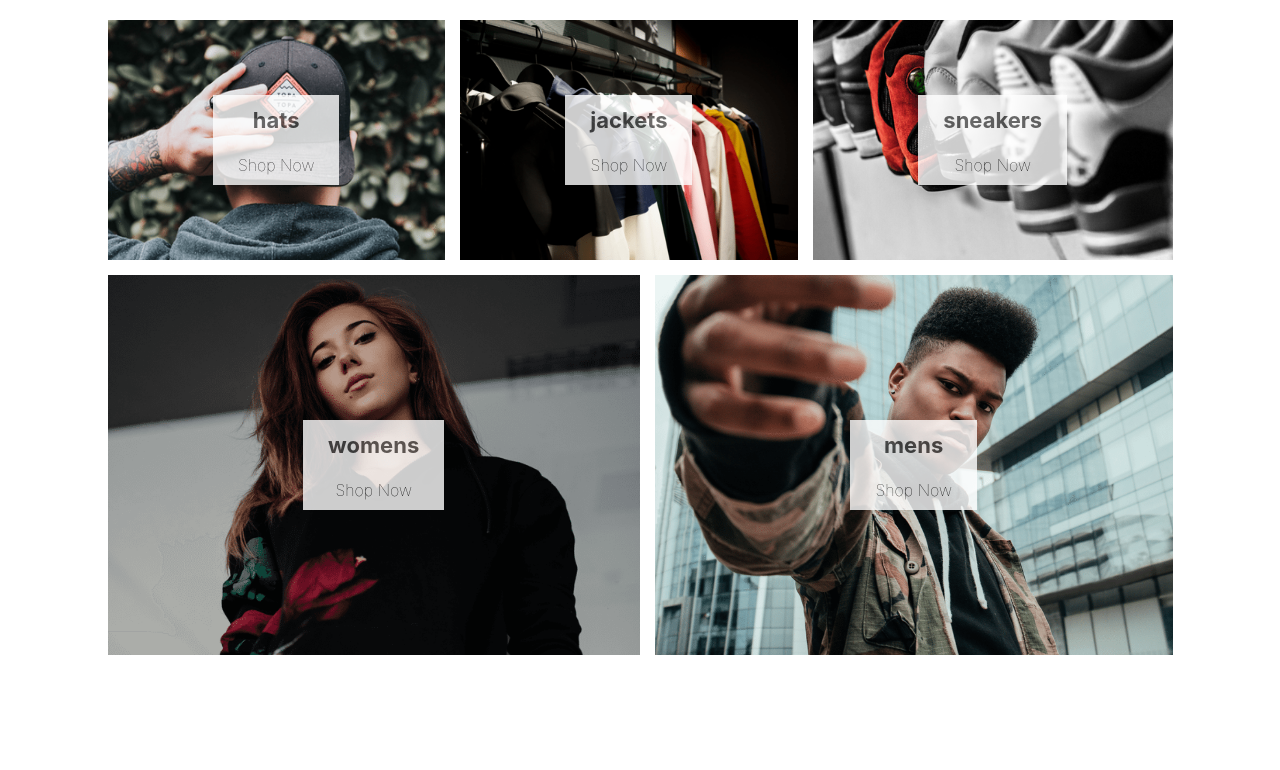
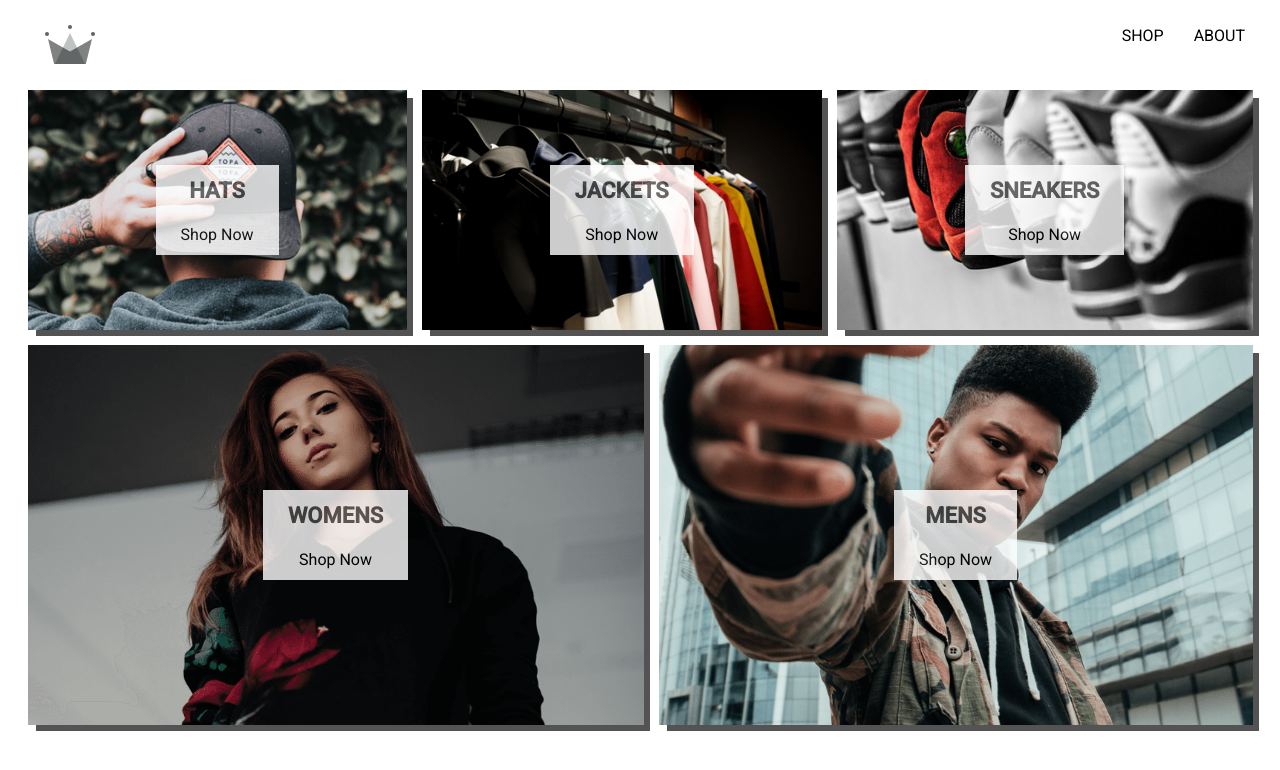
Before and after one commit to kaukeshav/Ecommerce-Store, a React (Create React App) app: page / in a window 1280 px wide. Shown: the top 770 px of the page. Built offline with nearby package versions, Linux system fonts and the light colour scheme.

Commit message:
Global Header Added

```diff
--- a/public/index.html
+++ b/public/index.html
@@ -15,6 +15,10 @@
       user's mobile device or desktop. See https://developers.google.com/web/fundamentals/web-app-manifest/
     -->
     <link rel="manifest" href="%PUBLIC_URL%/manifest.json" />
+    <link
+      href="https://fonts.googleapis.com/css?family=Dancing+Script|Roboto:400,500&display=swap"
+      rel="stylesheet"
+    />
     <!--
       Notice the use of %PUBLIC_URL% in the tags above.
       It will be replaced with the URL of the `public` folder during the build.
--- a/src/App.css
+++ b/src/App.css
@@ -10,6 +10,14 @@
 .e-commerce-app {
   max-width: 1240px;
   margin: 0 auto;
+  /* background: radial-gradient(at 50% 0, black, #232020 70%),
+    linear-gradient(0deg, black, #d41e1e 50%) bottom; */
+  /* box-shadow: 0 0 2px 4px rgba(0, 0, 0, 0.1); */
+}
+#root {
+  /* background: radial-gradient(at 50% 0, red, #2b2222 70%),
+    linear-gradient(0deg, #717171, #3a2929 50%) bottom; */
+  min-height: 100vh;
 }
 
 @media (prefers-reduced-motion: no-preference) {
--- a/src/App.js
+++ b/src/App.js
@@ -1,12 +1,15 @@
 import React from 'react';
 import { BrowserRouter as Router, Switch, Route } from 'react-router-dom';
 import { Homepage, Shoppage } from './pages';
+import { Header } from './components';
 import './App.css';
 
 function App() {
   return (
     <div className="e-commerce-app">
       <Router>
+        <Header></Header>
+
         <Switch>
           <Route exact path="/" component={Homepage} />
           <Route exact path="/shop" component={Shoppage} />
--- /dev/null
+++ b/src/components/header/header.component.jsx
@@ -0,0 +1,24 @@
+import React from 'react';
+import { Link } from 'react-router-dom';
+import { ReactComponent as Logo } from '../../images/crown.svg';
+import './header.styles.scss';
+
+const Header = () => {
+  return (
+    <header className="global-header">
+      <Link to="/" className="global-header__brand-container">
+        <Logo></Logo>
+      </Link>
+      <nav className="global-header__nav">
+        <Link to="/shop" className="global-header__nav-item">
+          SHOP
+        </Link>
+        <Link to="/about" className="global-header__nav-item">
+          ABOUT
+        </Link>
+      </nav>
+    </header>
+  );
+};
+
+export default Header;
--- /dev/null
+++ b/src/components/header/header.styles.scss
@@ -0,0 +1,34 @@
+.global-header {
+  background-color: white;
+  height: 70px;
+  width: 100%;
+  display: flex;
+  justify-content: space-between;
+  margin-bottom: 25px;
+  max-width: 1240px;
+  margin: 0 auto;
+
+  &__brand-container {
+    height: 100%;
+    width: 70px;
+    padding: 25px;
+  }
+
+  &__nav {
+    width: 50%;
+    height: 100%;
+    display: flex;
+    align-items: center;
+    justify-content: flex-end;
+
+    &-item {
+      padding: 10px 15px;
+    }
+  }
+
+  //all links in header
+  a {
+    color: black;
+    text-decoration: none;
+  }
+}
--- a/src/components/index.js
+++ b/src/components/index.js
@@ -2,5 +2,12 @@ import ShoppingCard from './shopping-card/shopping-card';
 import ShoppingGrid from './shopping-grid/shopping-grid';
 import CollectionPreview from './collection-preview/collection-preview.component';
 import CollectionItem from './collection-item/collection-item.component';
+import Header from './header/header.component';
 
-export { ShoppingCard, ShoppingGrid, CollectionPreview, CollectionItem };
+export {
+  ShoppingCard,
+  ShoppingGrid,
+  CollectionPreview,
+  CollectionItem,
+  Header
+};
--- a/src/components/shopping-card/shopping-card.jsx
+++ b/src/components/shopping-card/shopping-card.jsx
@@ -18,7 +18,7 @@ const ShoppingCard = ({ title, imageUrl, size, linkUrl, match, history }) => {
     >
       <div className="shopping-card__bg-img" style={bgImage}></div>
       <div className="shopping-card__overlay-text">
-        <h2 className="shopping-card__title">{title}</h2>
+        <h2 className="shopping-card__title">{title.toUpperCase()}</h2>
         <h3 className="shopping-card__sub-title">Shop Now</h3>
       </div>
     </div>
--- a/src/components/shopping-card/shopping-card.styles.scss
+++ b/src/components/shopping-card/shopping-card.styles.scss
@@ -9,6 +9,7 @@
   margin: 0 7.5px 15px;
   overflow: hidden;
   position: relative;
+  box-shadow: 7px 7px 0px -1px rgb(83, 83, 83);
 
   &:hover {
     cursor: pointer;
--- a/src/index.css
+++ b/src/index.css
@@ -1,6 +1,6 @@
 body {
   margin: 0;
-  font-family: -apple-system, BlinkMacSystemFont, 'Segoe UI', 'Roboto', 'Oxygen',
+  font-family: 'Roboto', 'Dancing Script', 'Segoe UI', 'Roboto', 'Oxygen',
     'Ubuntu', 'Cantarell', 'Fira Sans', 'Droid Sans', 'Helvetica Neue',
     sans-serif;
   -webkit-font-smoothing: antialiased;
--- a/src/pages/homepage/homepage.styles.scss
+++ b/src/pages/homepage/homepage.styles.scss
@@ -2,5 +2,5 @@
   display: flex;
   flex-direction: column;
   align-items: center;
-  padding: 20px 80px;
+  padding: 20px 0;
 }
```
Also changed, not shown: src/images/crown.svg (added).
